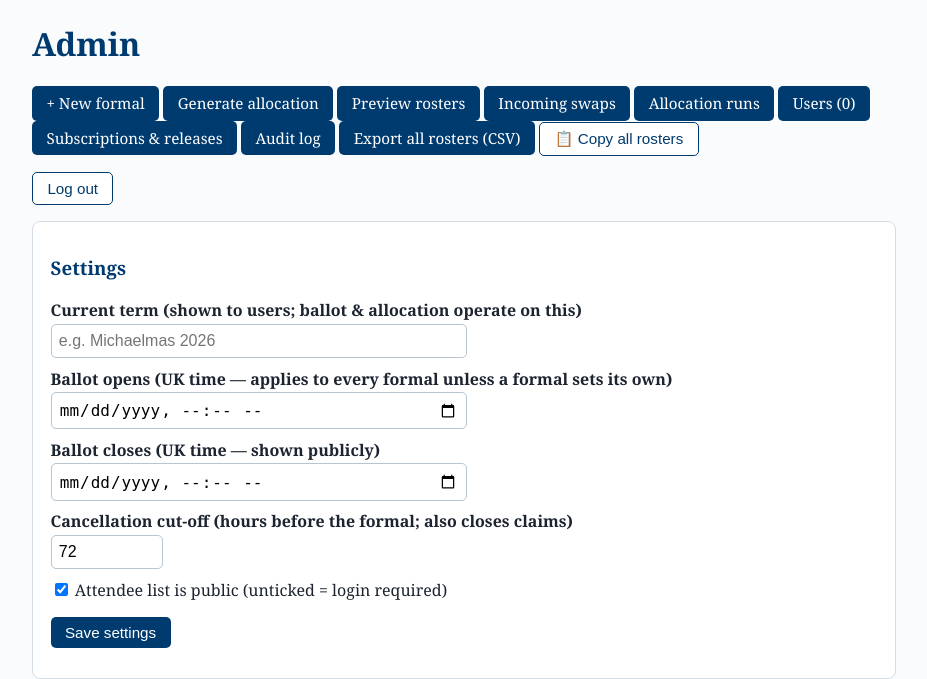
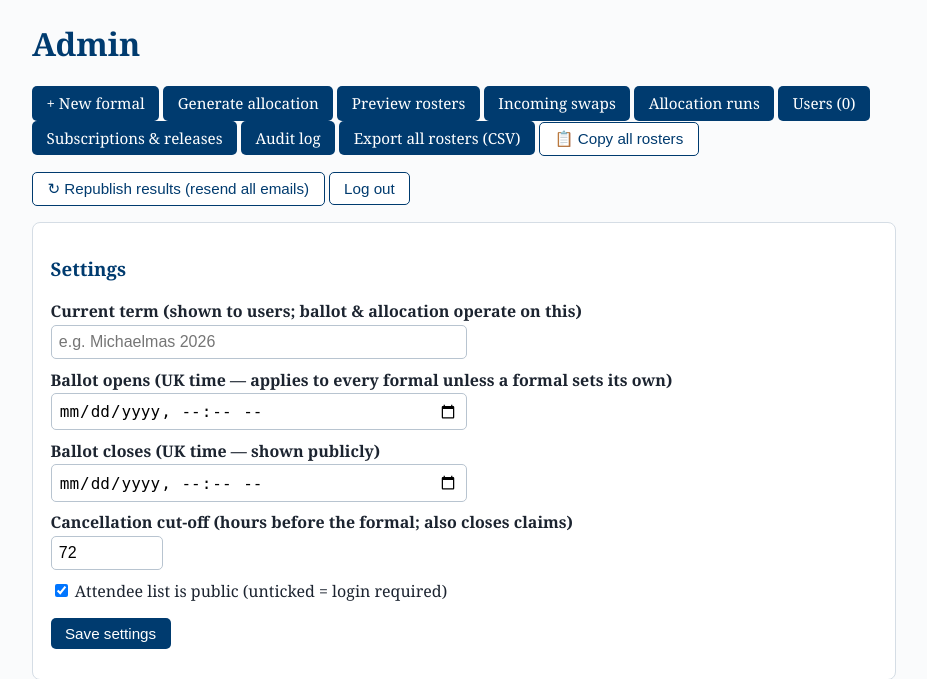
Before and after one commit to Patrick-Gibbs/pembroke-formal-swaps, a Flask app: page /admin/ in a window 1280 px wide. Shown: the part 47-726 px from the top of the page, without its empty margins (176-1103 px from the left). Run offline with Flask 3, Linux system fonts and the light colour scheme; the visitor is signed in with stand-in values (Sample User, id 1); data comes from the database, SQL or seed files in the repository; data that the repository does not hold is empty; parts of the project's set-up code (start-up, migrations or seed data) failed here and were passed over.

Commit message:
Republish button: resend all result emails for the term

```diff
--- a/swaps/templates/admin/dashboard.html
+++ b/swaps/templates/admin/dashboard.html
@@ -29,6 +29,13 @@
   <a class="btn ghost" href="/admin/audit">Audit log</a>
   <a class="btn ghost" href="/admin/export.csv{% if term %}?term={{ term|urlencode }}{% endif %}">Export all rosters (CSV)</a>
   <button class="btn ghost" type="button" onclick="copyTable('copy-all-rosters', this)">📋 Copy all rosters</button>
+  {% if results_published %}
+  <form method="post" action="/admin/republish" class="inline"
+        onsubmit="return confirm('Resend ballot result emails to EVERYONE for this term? All winners get their full results (with calendar invites) again, and entrants without a place get the miss note again.')">
+    <input type="hidden" name="_csrf" value="{{ csrf_token() }}">
+    <button class="ghost">↻ Republish results (resend all emails)</button>
+  </form>
+  {% endif %}
   <form class="inline" method="post" action="/admin/logout">
     <input type="hidden" name="_csrf" value="{{ csrf_token() }}">
     <button class="ghost">Log out</button>
--- a/swaps/views/admin.py
+++ b/swaps/views/admin.py
@@ -242,22 +242,17 @@ def preview():
         results_published=get_setting(db, "results_published", "1") == "1")
 
 
-@bp.route("/publish", methods=["POST"])
-@admin_required
-def publish():
-    """Make results public and email every not-yet-notified winner their
-    formals (+ calendar invites); entrants left with nothing get a miss note."""
-    import threading
-
-    from .. import emailer
+def _result_batches(db, term, only_unnotified):
+    """(winners, missed, alloc_ids): winners = [(email, formals, ics_files)]
+    grouped per user; missed = entrant emails with no active place this term."""
     from ..ics import formal_ics
 
-    db = get_db()
-    term = get_setting(db, "current_term")
-    rows = db.execute(
-        "SELECT a.id, a.user_id, a.formal_id FROM allocations a "
-        "JOIN formals f ON f.id=a.formal_id "
-        "WHERE a.status='active' AND a.notified=0 AND f.term=?", (term,)).fetchall()
+    q = ("SELECT a.id, a.user_id, a.formal_id FROM allocations a "
+         "JOIN formals f ON f.id=a.formal_id "
+         "WHERE a.status='active' AND f.term=?")
+    if only_unnotified:
+        q += " AND a.notified=0"
+    rows = db.execute(q, (term,)).fetchall()
     by_user = {}
     for r in rows:
         by_user.setdefault(r["user_id"], []).append(r["formal_id"])
@@ -273,32 +268,29 @@ def publish():
         ics = [(f"{f['host_college']}-formal.ics", formal_ics(f).encode())
                for f in formals]
         winners.append((u["email"], formals, ics))
-    if rows:
-        db.execute("UPDATE allocations SET notified=1 WHERE id IN (%s)"
-                   % ",".join("?" * len(rows)), [r["id"] for r in rows])
 
-    first_publish = get_setting(db, "results_published") != "1"
-    missed = []
-    if first_publish:
-        # Entered (own prefs, or accepted member of a group whose leader
-        # entered) but hold no active place this term -> miss email.
-        entrants = {r["email"] for r in db.execute(
-            "SELECT DISTINCT u.email FROM users u JOIN preferences p ON p.user_id=u.id "
-            "WHERE p.term=? AND u.email_verified=1", (term,)).fetchall()}
-        entrants |= {r["email"] for r in db.execute(
-            "SELECT DISTINCT u.email FROM users u "
-            "JOIN ballot_group_members m ON m.user_id=u.id AND m.status='accepted' "
-            "JOIN ballot_groups g ON g.id=m.group_id "
-            "JOIN preferences p ON p.user_id=g.leader_user_id AND p.term=g.term "
-            "WHERE g.term=? AND u.email_verified=1", (term,)).fetchall()}
-        seated = {r["email"] for r in db.execute(
-            "SELECT DISTINCT u.email FROM users u JOIN allocations a ON a.user_id=u.id "
-            "JOIN formals f ON f.id=a.formal_id "
-            "WHERE a.status='active' AND f.term=?", (term,)).fetchall()}
-        missed = sorted(entrants - seated)
-    set_setting(db, "results_published", "1")
-    audit(db, "admin", "publish_results",
-          f"term={term} winners={len(winners)} missed={len(missed)}")
+    # Entered (own prefs, or accepted member of a group whose leader entered)
+    # but hold no active place this term -> miss email.
+    entrants = {r["email"] for r in db.execute(
+        "SELECT DISTINCT u.email FROM users u JOIN preferences p ON p.user_id=u.id "
+        "WHERE p.term=? AND u.email_verified=1", (term,)).fetchall()}
+    entrants |= {r["email"] for r in db.execute(
+        "SELECT DISTINCT u.email FROM users u "
+        "JOIN ballot_group_members m ON m.user_id=u.id AND m.status='accepted' "
+        "JOIN ballot_groups g ON g.id=m.group_id "
+        "JOIN preferences p ON p.user_id=g.leader_user_id AND p.term=g.term "
+        "WHERE g.term=? AND u.email_verified=1", (term,)).fetchall()}
+    seated = {r["email"] for r in db.execute(
+        "SELECT DISTINCT u.email FROM users u JOIN allocations a ON a.user_id=u.id "
+        "JOIN formals f ON f.id=a.formal_id "
+        "WHERE a.status='active' AND f.term=?", (term,)).fetchall()}
+    return winners, sorted(entrants - seated), [r["id"] for r in rows]
+
+
+def _deliver_results(winners, missed, term):
+    import threading
+
+    from .. import emailer
 
     def deliver():
         for email, formals, ics in winners:
@@ -307,9 +299,50 @@ def publish():
             emailer.no_place_email(email, term)
 
     threading.Thread(target=deliver, daemon=True).start()
+
+
+@bp.route("/publish", methods=["POST"])
+@admin_required
+def publish():
+    """Make results public and email every not-yet-notified winner their
+    formals (+ calendar invites); entrants left with nothing get a miss note."""
+    db = get_db()
+    term = get_setting(db, "current_term")
+    winners, missed, alloc_ids = _result_batches(db, term, only_unnotified=True)
+    first_publish = get_setting(db, "results_published") != "1"
+    if not first_publish:
+        missed = []  # only nag the unlucky once, on first publish
+    if alloc_ids:
+        db.execute("UPDATE allocations SET notified=1 WHERE id IN (%s)"
+                   % ",".join("?" * len(alloc_ids)), alloc_ids)
+    set_setting(db, "results_published", "1")
+    audit(db, "admin", "publish_results",
+          f"term={term} winners={len(winners)} missed={len(missed)}")
+    _deliver_results(winners, missed, term)
     flash(f"Published. Result emails queued: {len(winners)} winner(s)"
           + (f", {len(missed)} without a place" if missed else "")
           + ". The assigned swaps page is now public.", "ok")
+    return redirect(url_for("admin.dashboard"))
+
+
+@bp.route("/republish", methods=["POST"])
+@admin_required
+def republish():
+    """Resend result emails to EVERYONE for the current term: every member
+    with active places gets their full result again (+ calendar invites),
+    every entrant without a place gets the miss note again."""
+    db = get_db()
+    term = get_setting(db, "current_term")
+    winners, missed, alloc_ids = _result_batches(db, term, only_unnotified=False)
+    if alloc_ids:
+        db.execute("UPDATE allocations SET notified=1 WHERE id IN (%s)"
+                   % ",".join("?" * len(alloc_ids)), alloc_ids)
+    set_setting(db, "results_published", "1")
+    audit(db, "admin", "republish_results",
+          f"term={term} winners={len(winners)} missed={len(missed)}")
+    _deliver_results(winners, missed, term)
+    flash(f"Republished: result emails re-queued to {len(winners)} winner(s) "
+          f"and {len(missed)} entrant(s) without a place.", "ok")
     return redirect(url_for("admin.dashboard"))
 
 
```
